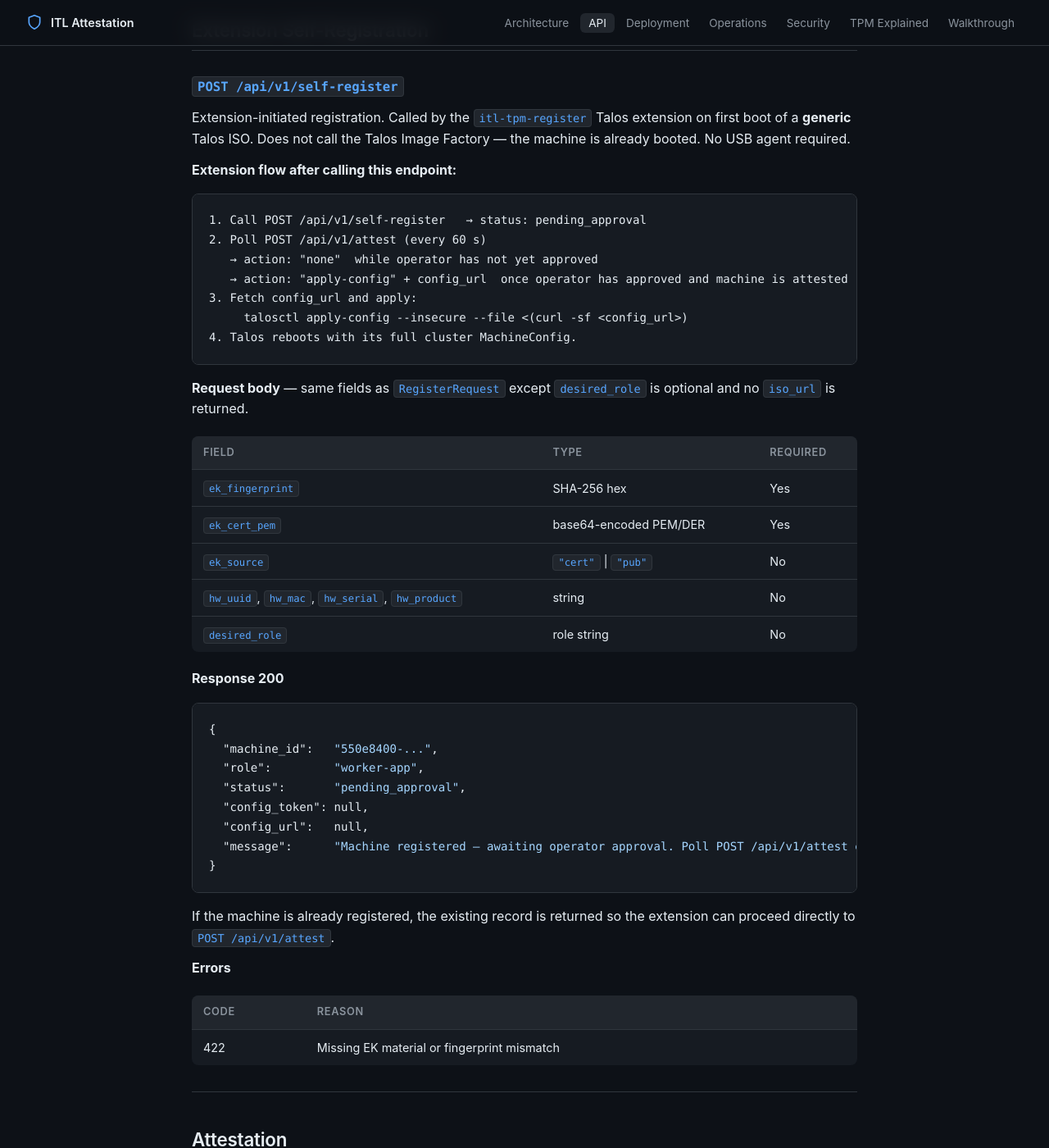
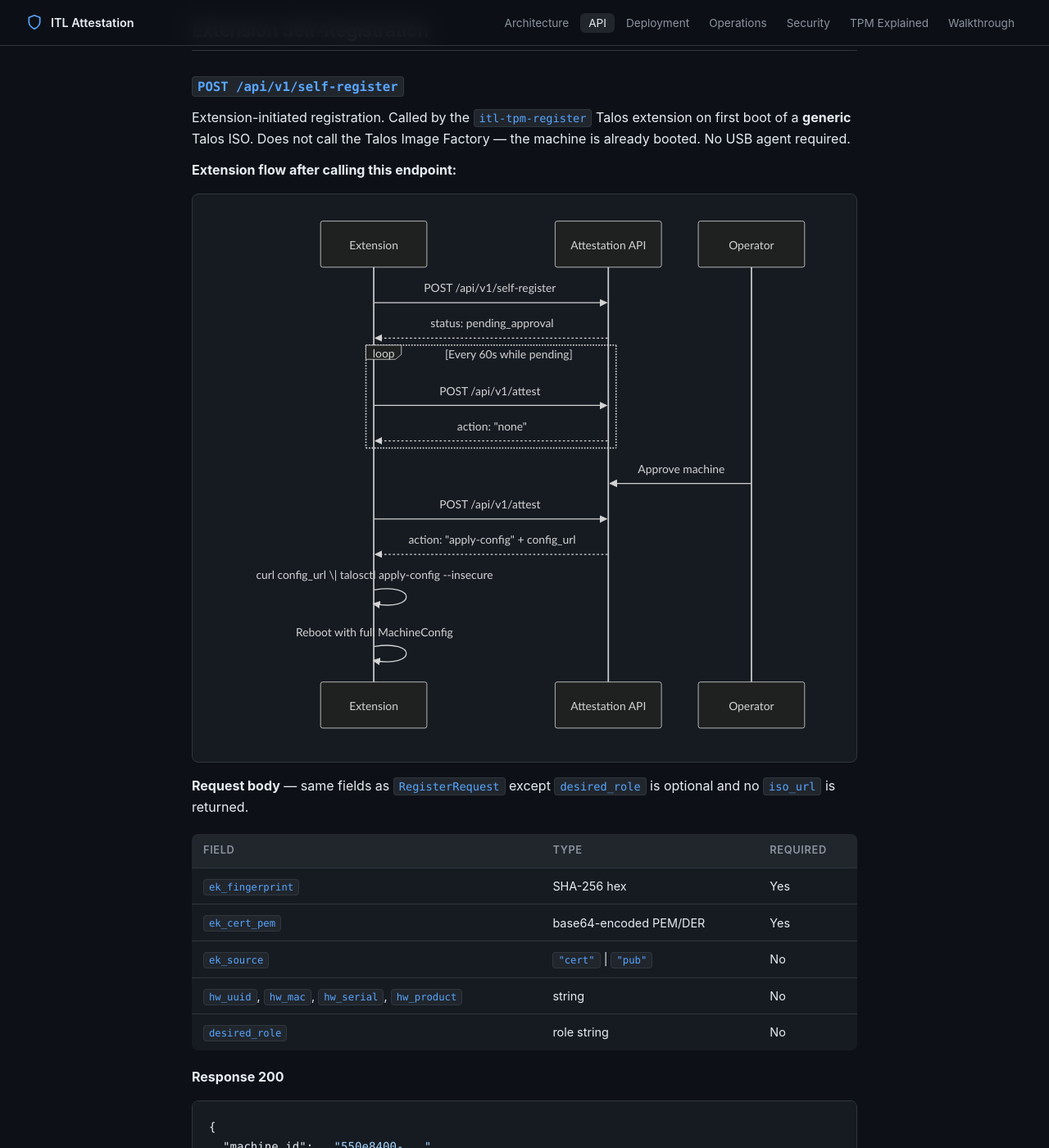
Before and after one commit to ITlusions/ITL.ControlPlane.Attestation, a Jekyll site: the page built from docs/ENDPOINTS.md, in a window 1280 px wide and 1400 px high, scrolled down 3397 px. Shown: the whole window at 82% size. Built offline with Jekyll 4.4.1, drawn with Linux system fonts in a browser that asks for light colours.

Commit message:
feat(docs): enhance architecture and endpoint documentation with mermaid diagrams for better visualization
Co-authored-by: Copilot <copilot@github.com>

````diff
--- a/docs/ENDPOINTS.md
+++ b/docs/ENDPOINTS.md
@@ -125,14 +125,27 @@ Extension-initiated registration. Called by the `itl-tpm-register` Talos extensi
 
 **Extension flow after calling this endpoint:**
 
-```
-1. Call POST /api/v1/self-register   → status: pending_approval
-2. Poll POST /api/v1/attest (every 60 s)
-   → action: "none"  while operator has not yet approved
-   → action: "apply-config" + config_url  once operator has approved and machine is attested
-3. Fetch config_url and apply:
-     talosctl apply-config --insecure --file <(curl -sf <config_url>)
-4. Talos reboots with its full cluster MachineConfig.
+```mermaid
+sequenceDiagram
+    participant Ext as Extension
+    participant API as Attestation API
+    participant Op as Operator
+
+    Ext->>API: POST /api/v1/self-register
+    API-->>Ext: status: pending_approval
+
+    loop Every 60s while pending
+        Ext->>API: POST /api/v1/attest
+        API-->>Ext: action: "none"
+    end
+
+    Op->>API: Approve machine
+
+    Ext->>API: POST /api/v1/attest
+    API-->>Ext: action: "apply-config" + config_url
+
+    Ext->>Ext: curl config_url \| talosctl apply-config --insecure
+    Ext->>Ext: Reboot with full MachineConfig
 ```
 
 **Request body** — same fields as `RegisterRequest` except `desired_role` is optional and no `iso_url` is returned.
````
Also changed, not shown: docs/ARCHITECTURE.md (+19 -19 lines), docs/TPM_EXPLAINED.md (+80 -36 lines), docs/README.md.
